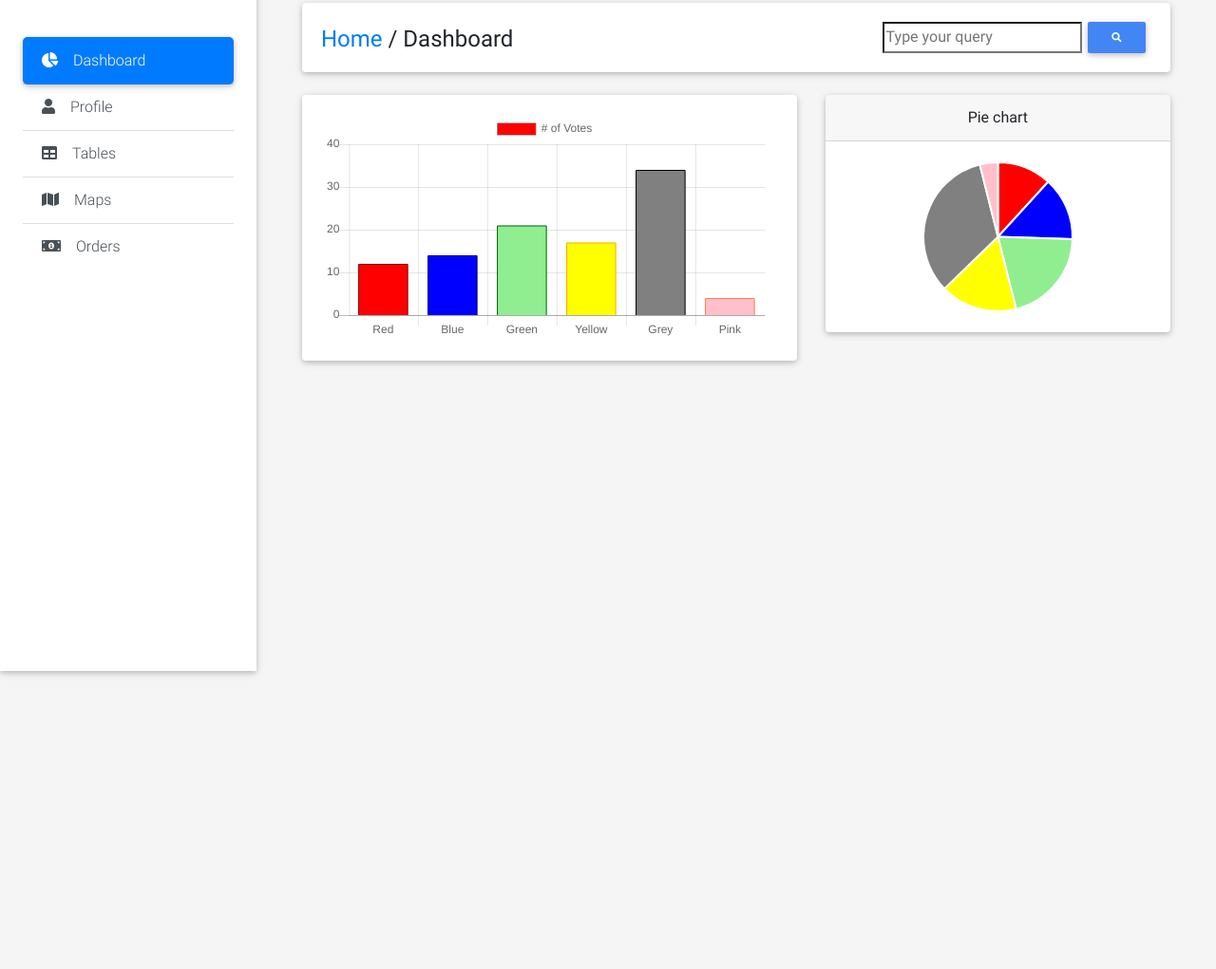
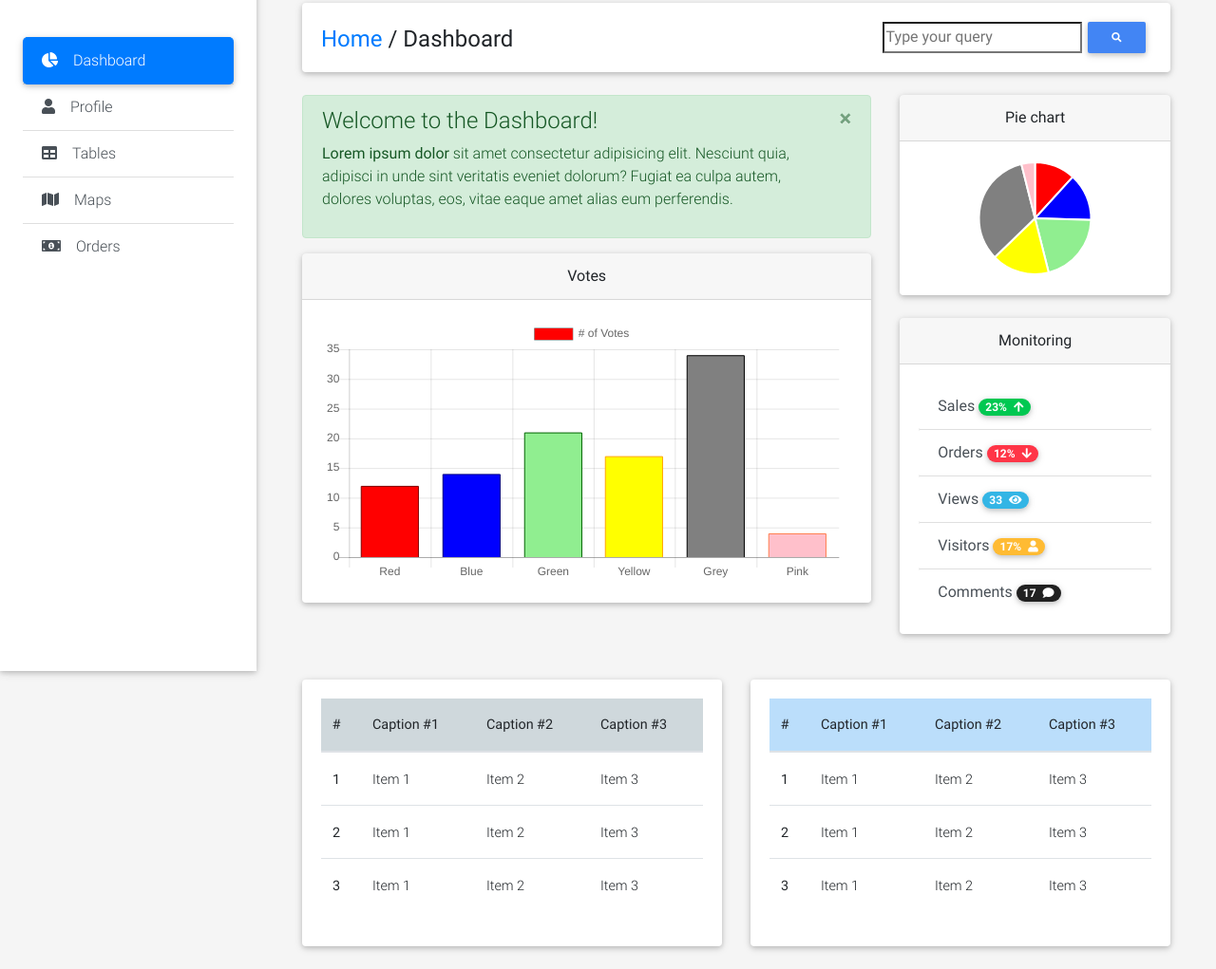
Before and after one commit to ma1ex/mdbootstrap-admin-panel, a website: page public/index.html in a window 1280 px wide. Shown: the part 93-1114 px from the top of the page at 95% size. Before the commit the page ends 800 px from the top, so only its background shows below. Drawn offline with Linux system fonts and the light colour scheme.

Commit message:
Added one new statistic card, alert and two tables

```diff
--- a/public/index.html
+++ b/public/index.html
@@ -31,6 +31,7 @@
 <body class="grey lighten-4">
 
 	<header>
+		<!-- Main menu -->
 		<nav class="navbar fixed-top navbar-expand-lg navbar-light white scrolling-navbar">
 			<div class="container-fluid">
 				<a href="#!" class="navbar-brand waves-effect"><img src="img/d_logo_mini.png" alt="Logo dashboard" class="img-fluid w-50"></a>
@@ -69,7 +70,9 @@
 				</div>
 			</div>
 		</nav>
+		<!-- /.Main menu -->
 
+		<!-- Sidebar -->
 		<div class="sidebar-fixed position-fixed">
 			<a href="#!" class="logo-wrapper waves-effect">
 				<img src="img/d_logo.png" alt="Logo" class="img-fluid">
@@ -83,9 +86,12 @@
 				<a href="#" class="list-group-item list-group-item-action waves-effect"><i class="fas fa-money-bill-alt mr-3"></i>Orders</a>
 			</div>
 		</div>
+		<!-- /.Sidebar -->
+
 	</header>
 
 	<main class="pt-5 mx-lg-5">
+
 		<!-- Breadcrumbs & Search -->
 		<div class="container-fluid mt-5 pl-0 pr-0">
 			<div class="card mb-4 wow fadeIn">
@@ -103,30 +109,157 @@
 				</div>
 			</div>
 		</div>
+		<!-- /.Breadcrumbs & Search -->
 
 		<!-- Charts -->
 		<div class="row wow fadeIn">
 
-			<!-- Bar -->
-			<div class="col-md-7 mb-4">
+			<div class="col-md-8 h-100 mb-4">
+
+				<!-- Alert/Info -->
+				<div class="alert alert-success alert-dismissible fade show" role="alert">
+					<h4 class="alert-heading">Welcome to the Dashboard!</h4>
+					<p><strong>Lorem ipsum dolor</strong> sit amet consectetur adipisicing elit. Nesciunt quia, adipisci in unde sint veritatis eveniet dolorum? Fugiat ea culpa autem, dolores voluptas, eos, vitae eaque amet alias eum perferendis.</p>
+					<button type="button" class="close" data-dismiss="alert" aria-label="Close">
+						<span aria-hidden="true">&times;</span>
+					</button>
+				</div>
+				<!-- /.Alert/Info -->
+
+				<!-- Bar -->
 				<div class="card">
+					<div class="card-header text-center">Votes</div>
 					<div class="card-body">
 						<canvas id="barChart"></canvas>
 					</div>
 				</div>
+				<!-- /.Bar -->
+
 			</div>
 
-			<!-- Pie -->
-			<div class="col-md-5 mb-4">
-				<div class="card">
-					<div class="card-header text-center">
-						Pie chart
-					</div>
+			<div class="col-md-4 mb-4">
+				<!-- Pie -->
+				<div class="card mb-4">
+					<div class="card-header text-center">Pie chart</div>
 					<div class="card-body">
 						<canvas id="pieChart"></canvas>
 					</div>
 				</div>
+				<!-- /.Pie -->
+
+				<!-- List group -->
+				<div class="card mb-4">
+					<div class="card-header text-center">Monitoring</div>
+					<div class="card-body">
+
+						<div class="list-group list-group-flush">
+							<a href="#!" class="list-group-item list-group-item-action waves-effect">Sales <span class="badge badge-success badge-pill pill-right">23% <i class="fa fa-arrow-up ml-1"></i></span></a>
+						</div>
+
+						<div class="list-group list-group-flush">
+							<a href="#!" class="list-group-item list-group-item-action waves-effect">Orders <span class="badge badge-danger badge-pill pill-right">12% <i class="fa fa-arrow-down ml-1"></i></span></a>
+						</div>
+
+						<div class="list-group list-group-flush">
+							<a href="#!" class="list-group-item list-group-item-action waves-effect">Views <span class="badge badge-info badge-pill pill-right">33 <i class="fas fa-eye ml-1"></i></span></a>
+						</div>
+
+						<div class="list-group list-group-flush">
+							<a href="#!" class="list-group-item list-group-item-action waves-effect">Visitors <span class="badge badge-warning badge-pill pill-right">17% <i class="fas fa-user ml-1"></i></span></a>
+						</div>
+
+						<div class="list-group list-group-flush">
+							<a href="#!" class="list-group-item list-group-item-action waves-effect">Comments <span class="badge badge-dark badge-pill pill-right">17 <i class="fas fa-comment ml-1"></i></span></a>
+						</div>
+
+					</div>
+				</div>
+				<!-- /.List group -->
+
 			</div>
+
+		</div>
+
+		<!-- Table -->
+		<div class="row wow fadeIn">
+
+			<!-- Table #1 -->
+			<div class="col-md-6 mb-4">
+				<div class="card">
+					<div class="card-body">
+						<table class="table table-hover">
+							<thead class="blue-grey lighten-4">
+								<tr>
+									<th>#</th>
+									<th>Caption #1</th>
+									<th>Caption #2</th>
+									<th>Caption #3</th>
+								</tr>
+							</thead>
+							<tbody>
+								<tr>
+									<th scope="row">1</th>
+									<td>Item 1</td>
+									<td>Item 2</td>
+									<td>Item 3</td>
+								</tr>
+								<tr>
+									<th>2</th>
+									<td>Item 1</td>
+									<td>Item 2</td>
+									<td>Item 3</td>
+								</tr>
+								<tr>
+									<th>3</th>
+									<td>Item 1</td>
+									<td>Item 2</td>
+									<td>Item 3</td>
+								</tr>
+							</tbody>
+						</table>
+					</div>
+				</div>
+			</div>
+			<!-- /.Table #1 -->
+
+			<!-- Table #2 -->
+			<div class="col-md-6 mb-4">
+					<div class="card">
+						<div class="card-body">
+							<table class="table table-hover">
+								<thead class="blue lighten-4">
+									<tr>
+										<th>#</th>
+										<th>Caption #1</th>
+										<th>Caption #2</th>
+										<th>Caption #3</th>
+									</tr>
+								</thead>
+								<tbody>
+									<tr>
+										<th scope="row">1</th>
+										<td>Item 1</td>
+										<td>Item 2</td>
+										<td>Item 3</td>
+									</tr>
+									<tr>
+										<th>2</th>
+										<td>Item 1</td>
+										<td>Item 2</td>
+										<td>Item 3</td>
+									</tr>
+									<tr>
+										<th>3</th>
+										<td>Item 1</td>
+										<td>Item 2</td>
+										<td>Item 3</td>
+									</tr>
+								</tbody>
+							</table>
+						</div>
+					</div>
+				</div>
+				<!-- /.Table #2 -->
 
 		</div>
 
```
